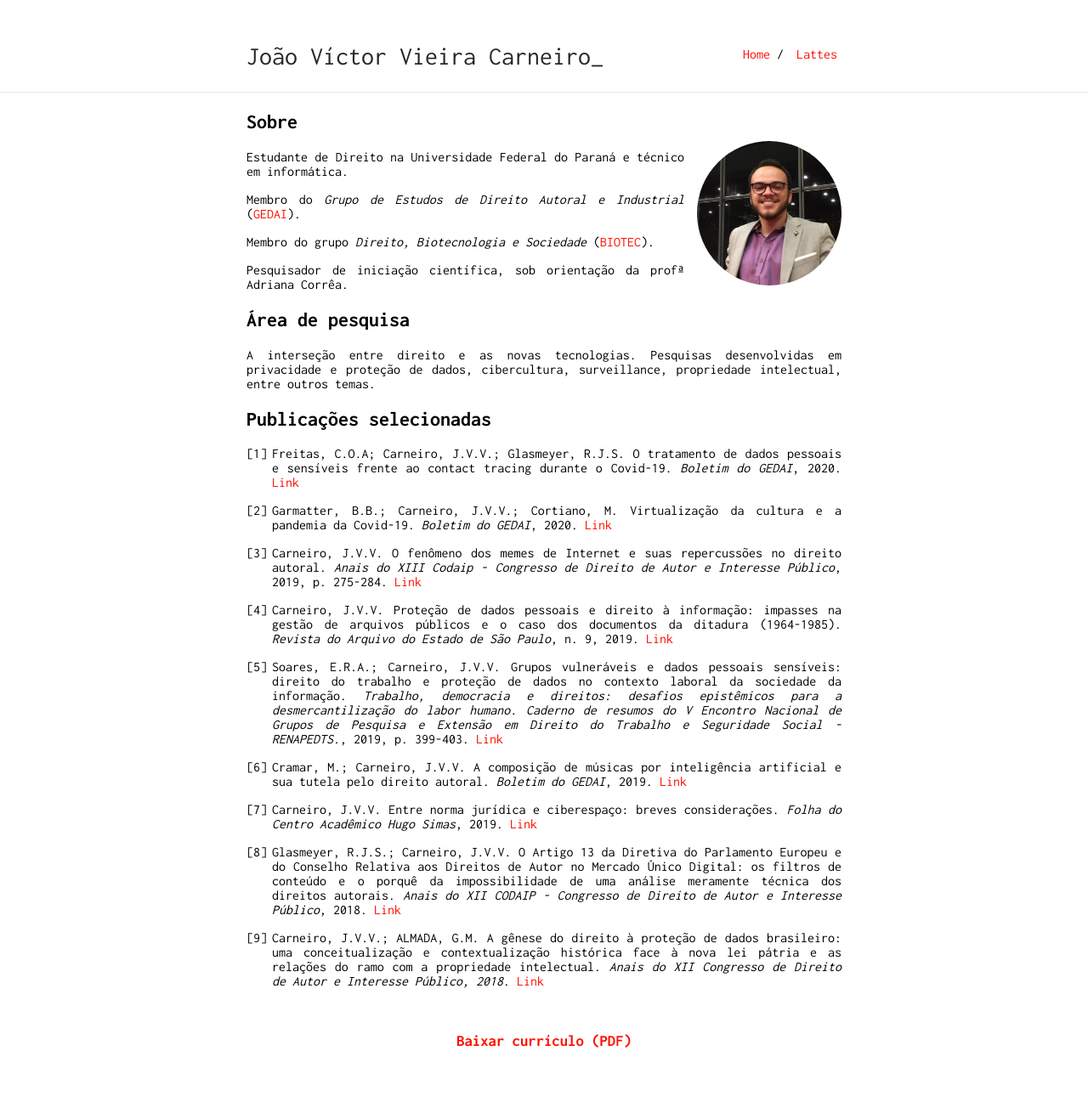
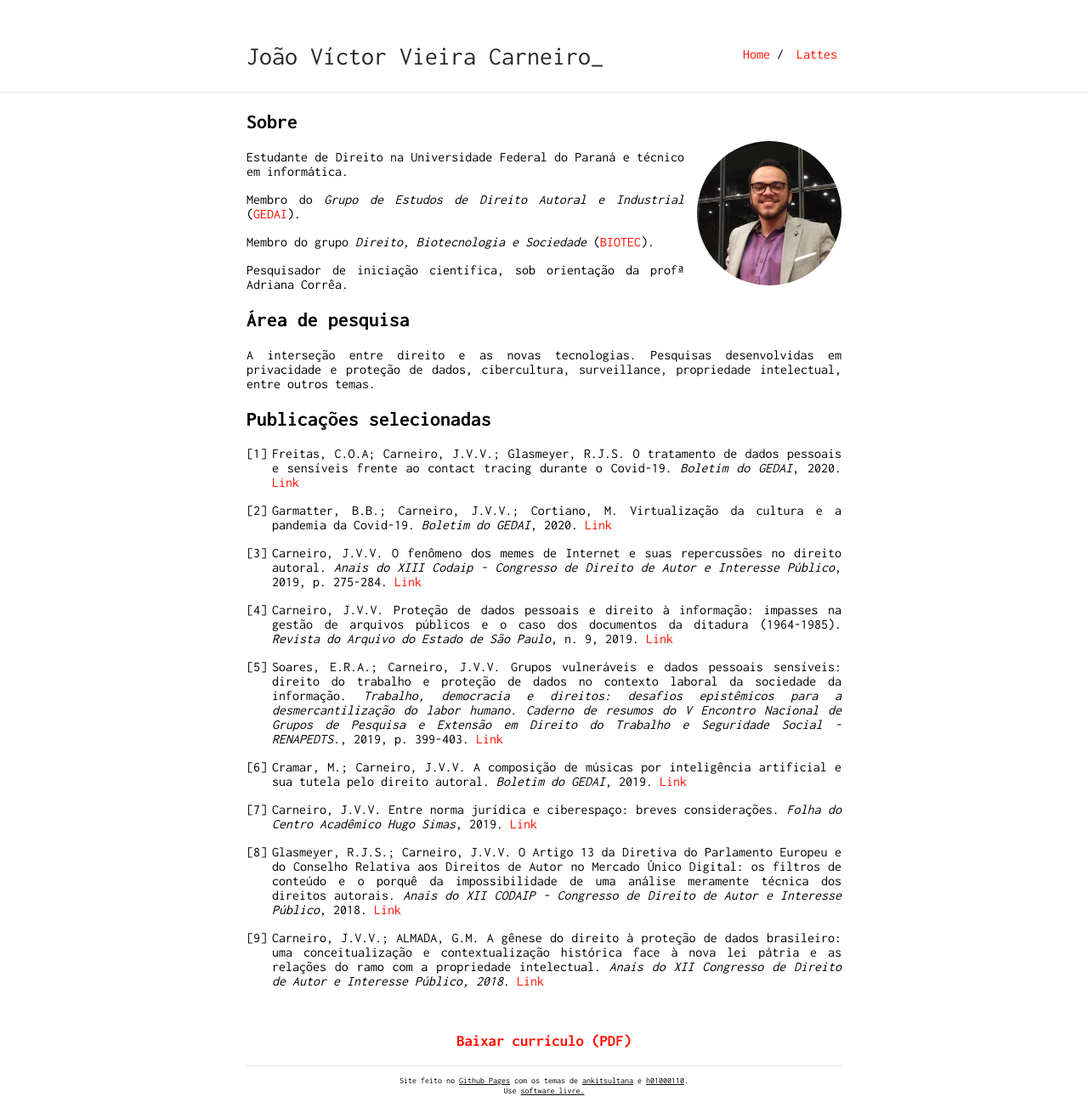
Before and after one commit to joaovvcarneiro/joaovvcarneiro.github.io, a Jekyll site: the page built from index.md, in a window 1280 px wide. Shown: the whole page at 85% size. Built offline with Jekyll 4.4.1, drawn with Linux system fonts in a browser that asks for light colours; before the commit the page ends 1235 px from its top, so only the background shows below that.

Commit message:
Update default.html

```diff
--- a/_layouts/default.html
+++ b/_layouts/default.html
@@ -88,14 +88,14 @@
         <div style="clear:both"></div>
         <hr>
         <div class="container content">
-            <div class='justify-p'> {{ content }} </div><!--
+            <div class='justify-p'> {{ content }} </div>
             {% if site.footer == true %}
                 <hr/>
                 <div class='small'>
                     <p>Site feito no <a href="https://pages.github.com/">Github Pages</a> com os temas de <a href="https://github.com/ankitsultana">ankitsultana</a> e <a href="https://github.com/h01000110">h01000110</a>.<br>
                     Use <a href="https://www.gnu.org/philosophy/free-sw.pt-br.html">software livre.</a></p>
                 </div>
-            {% endif %}-->
+            {% endif %}
         </div>
     </div>
 </body>
```
